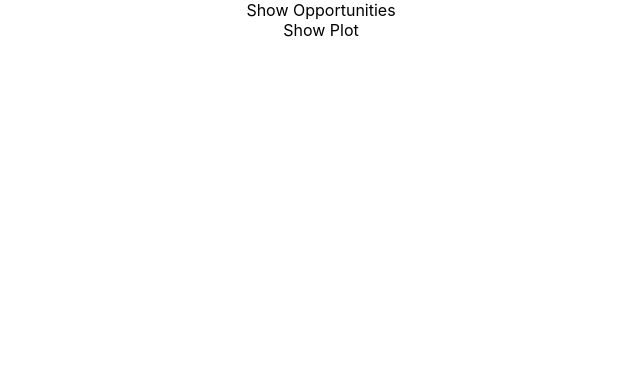
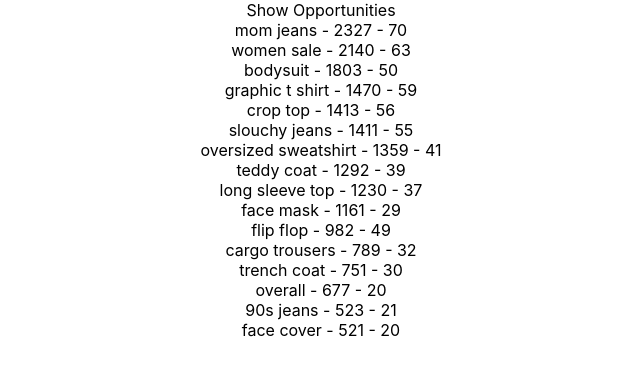
Before and after one commit to antonioballesteros/empathy-test, a React (Vite) app: page / in a window 1280 px wide. Shown: the top 376 px of the page, without its empty margins (319-959 px from the left). Built offline with nearby package versions, Linux system fonts and the light colour scheme.

Commit message:
feat: load data, and create another set of faked data

```diff
--- a/src/component/Plot/Plot.tsx
+++ b/src/component/Plot/Plot.tsx
@@ -5,7 +5,19 @@ interface PlotType {
 }
 const Plot = ({ data }: PlotType) => {
   console.log('Plot: data', data);
-  return <span>Show Plot</span>;
+  return (
+    <div>
+      {data.map((item, i) => {
+        return (
+          <div key={item.id || i}>
+            <span>
+              {item.label} - {item.x} - {item.y}
+            </span>
+          </div>
+        );
+      })}
+    </div>
+  );
 };
 
 export default Plot;
--- a/src/component/Plot/index.ts
+++ b/src/component/Plot/index.ts
@@ -1,5 +1,5 @@
 import Plot from './Plot';
-import type { PlotType, PlotValue } from './type';
+import type { PlotValue } from './type';
 
 export default Plot;
-export type { PlotType, PlotValue };
+export type { PlotValue };
--- a/src/page/Opportinities/data/getOpportunities.ts
+++ b/src/page/Opportinities/data/getOpportunities.ts
@@ -1,12 +1,111 @@
-const getOpportunities = () => {
-  return [
+const data0 = {
+  data: [
     {
-      id: 1,
-      x: 99,
-      y: 33,
-      title: 'value',
+      terms: 'mom jeans',
+      query_count: 2327,
+      click_count: 70,
     },
-  ];
+    {
+      terms: 'women sale',
+      query_count: 2140,
+      click_count: 63,
+    },
+    {
+      terms: 'bodysuit',
+      query_count: 1803,
+      click_count: 50,
+    },
+    {
+      terms: 'graphic t shirt',
+      query_count: 1470,
+      click_count: 59,
+    },
+    {
+      terms: 'crop top',
+      query_count: 1413,
+      click_count: 56,
+    },
+    {
+      terms: 'slouchy jeans',
+      query_count: 1411,
+      click_count: 55,
+    },
+    {
+      terms: 'oversized sweatshirt',
+      query_count: 1359,
+      click_count: 41,
+    },
+    {
+      terms: 'teddy coat',
+      query_count: 1292,
+      click_count: 39,
+    },
+    {
+      terms: 'long sleeve top',
+      query_count: 1230,
+      click_count: 37,
+    },
+    {
+      terms: 'face mask',
+      query_count: 1161,
+      click_count: 29,
+    },
+    {
+      terms: 'flip flop',
+      query_count: 982,
+      click_count: 49,
+    },
+    {
+      terms: 'cargo trousers',
+      query_count: 789,
+      click_count: 32,
+    },
+    {
+      terms: 'trench coat',
+      query_count: 751,
+      click_count: 30,
+    },
+    {
+      terms: 'overall',
+      query_count: 677,
+      click_count: 20,
+    },
+    {
+      terms: '90s jeans',
+      query_count: 523,
+      click_count: 21,
+    },
+    {
+      terms: 'face cover',
+      query_count: 521,
+      click_count: 20,
+    },
+  ],
+  total_query_count: 120351,
+  total_click_count: 30147,
+};
+
+const data1 = {
+  data: [
+    {
+      terms: 'Term 1',
+      query_count: 50000,
+      click_count: 10,
+    },
+    {
+      terms: 'Term 2',
+      query_count: 100,
+      click_count: 50,
+    },
+  ],
+  total_query_count: 120351,
+  total_click_count: 30147,
+};
+
+const data = [data0, data1];
+
+const getOpportunities = (setOfValues = 0) => {
+  return data[setOfValues] ? data[setOfValues].data : [];
 };
 
 export default getOpportunities;
--- a/src/page/Opportinities/index.tsx
+++ b/src/page/Opportinities/index.tsx
@@ -4,12 +4,11 @@ import { getOpportunities } from './data';
 
 const Opportunities = () => {
   const data = getOpportunities();
-  const opportunities: PlotValue[] = data.map(({ id, x, y, title }) => {
+  const opportunities: PlotValue[] = data.map(({ query_count, click_count, terms }) => {
     return {
-      id,
-      x,
-      y,
-      label: title,
+      x: query_count,
+      y: click_count,
+      label: terms,
     };
   });
   return (
```
Also changed, not shown: 1 other file (tests, documents, lock files or other folders).
